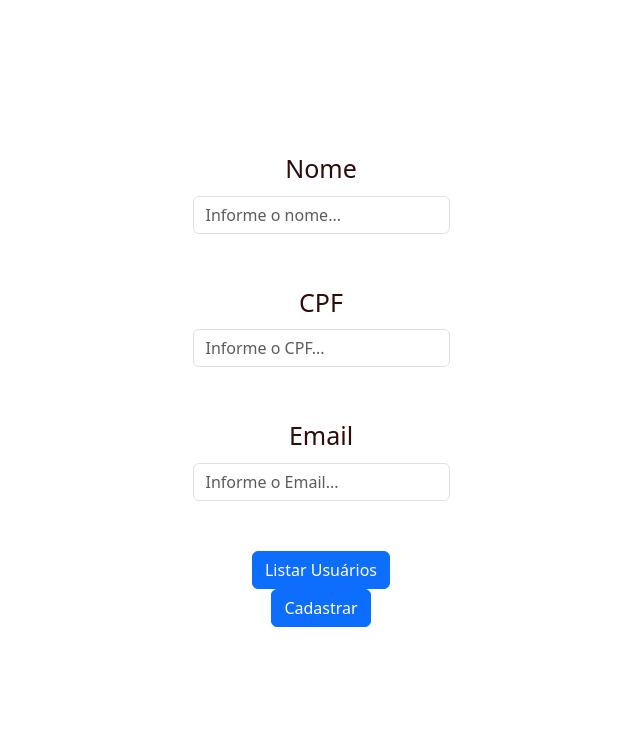
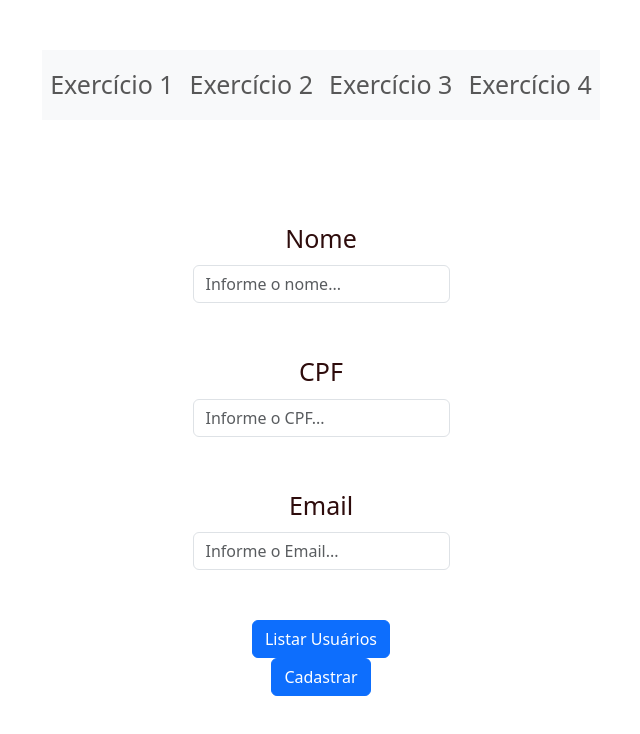
Before and after one commit to muryarth/serratec-react-g1-atividades, a React (Vite) app in the folder trabalho01/: page / in a window 1280 px wide. Shown: the top 734 px of the page, without its empty margins (319-959 px from the left). Built offline with nearby package versions, Linux system fonts and the light colour scheme.

Commit message:
feat: subindo navbar redirecionando para rotas

```diff
--- a/trabalho01/src/App.jsx
+++ b/trabalho01/src/App.jsx
@@ -1,10 +1,12 @@
 import { useState } from "react";
 import { BrowserRouter } from "react-router-dom";
 import AppRouter from "./routes";
+import Header from "./components/Header";
 
 function App() {
   return (
     <BrowserRouter>
+      <Header/>
       <AppRouter />
     </BrowserRouter>
   );
--- a/trabalho01/src/components/Header/index.jsx
+++ b/trabalho01/src/components/Header/index.jsx
@@ -1,21 +1,32 @@
 import React from "react";
+import { Link } from "react-router-dom";
 
 function Header() {
   return (
-    <ul>
-      <li>
-        <Link to={"/"}>Exercício 1</Link>
-      </li>
-      <li>
-        <Link to={"/exercicio2"}>Exercício 2</Link>
-      </li>
-      <li>
-        <Link to={"/exercicio3"}>Exercício 3</Link>
-      </li>
-      <li>
-        <Link to={"/exercicio4"}>Exercício 4</Link>
-      </li>
-    </ul>
+    <nav className="navbar navbar-expand-lg navbar-light bg-light">
+      <ul className="navbar-nav">
+        <li className="nav-item">
+          <Link className="nav-link" to={"/"}>
+            Exercício 1
+          </Link>
+        </li>
+        <li className="nav-item">
+          <Link className="nav-link" to={"/exercicio2"}>
+            Exercício 2
+          </Link>
+        </li>
+        <li className="nav-item">
+          <Link className="nav-link" to={"/exercicio3"}>
+            Exercício 3
+          </Link>
+        </li>
+        <li className="nav-item">
+          <Link className="nav-link" to={"/exercicio4"}>
+            Exercício 4
+          </Link>
+        </li>
+      </ul>
+    </nav>
   );
 }
 
```
